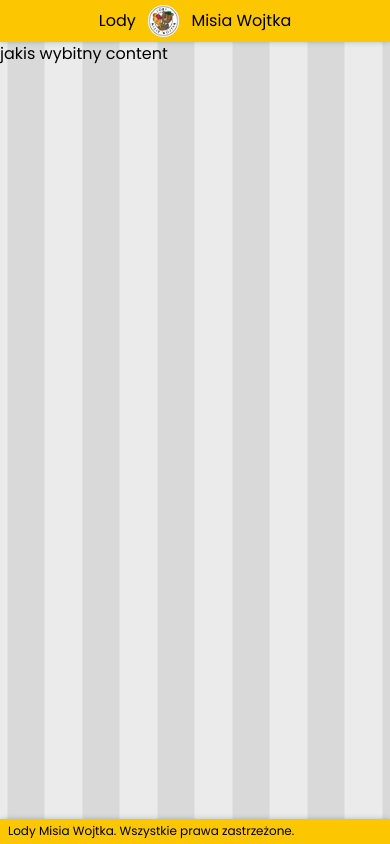
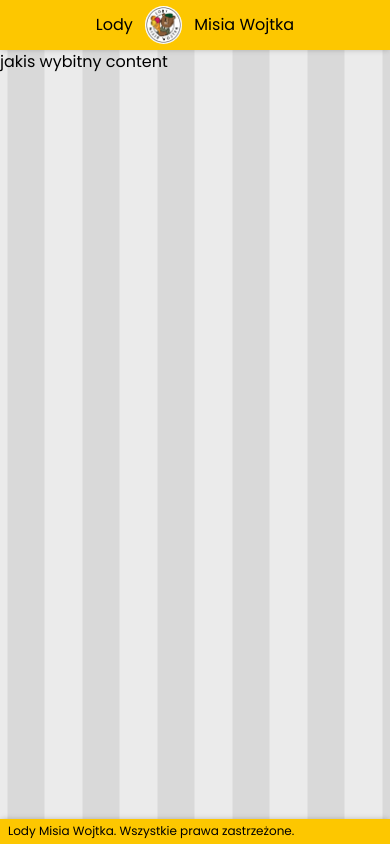
Before and after one commit to Dzarooo/LodyMisiaWojtkaFrontend, a React (Vite) app: page / in a window 390 px wide. Built offline with nearby package versions, Linux system fonts and the light colour scheme.

Commit message:
chore to units

```diff
--- a/src/components/Footer.jsx
+++ b/src/components/Footer.jsx
@@ -1,6 +1,6 @@
 const Footer = () => {
     return (
-        <div className="max-h-[100px]  h-[3vh] lg:h-[5vh] bg-yellow-400 flex items-center px-2 z-1 [box-shadow:0px_0px_6px_-1px_rgb(0_0_0_/_0.3)]">
+        <div className="min-h-fit max-h-[100px] h-[3vh] lg:h-[5vh] bg-yellow-400 flex items-center px-2 z-1 [box-shadow:0px_0px_6px_-1px_rgb(0_0_0_/_0.3)]">
             <p className="text-xs lg:text-sm">Lody Misia Wojtka. Wszystkie prawa zastrzeżone.</p>
         </div>
     )
--- a/src/components/Header.jsx
+++ b/src/components/Header.jsx
@@ -2,7 +2,7 @@ import logo from '../assets/logo.jpg'
 
 const Header = () => {
     return (
-        <div className="max-h-[100px] h-[5vh] lg:h-[10vh] bg-yellow-400 flex justify-center items-center gap-3 z-1 [box-shadow:0px_0px_6px_-1px_rgb(0_0_0_/_0.3)]">
+        <div className="min-h-[50px] max-h-[100px] h-[5vh] lg:h-[10vh] bg-yellow-400 flex justify-center items-center gap-3 z-1 [box-shadow:0px_0px_6px_-1px_rgb(0_0_0_/_0.3)]">
             <p className="text-md lg:text-2xl">Lody</p>
             <img src={logo} className="h-[75%] aspect-square rounded-full select-none"/>
             <p className="text-md lg:text-2xl">Misia Wojtka</p>
```
